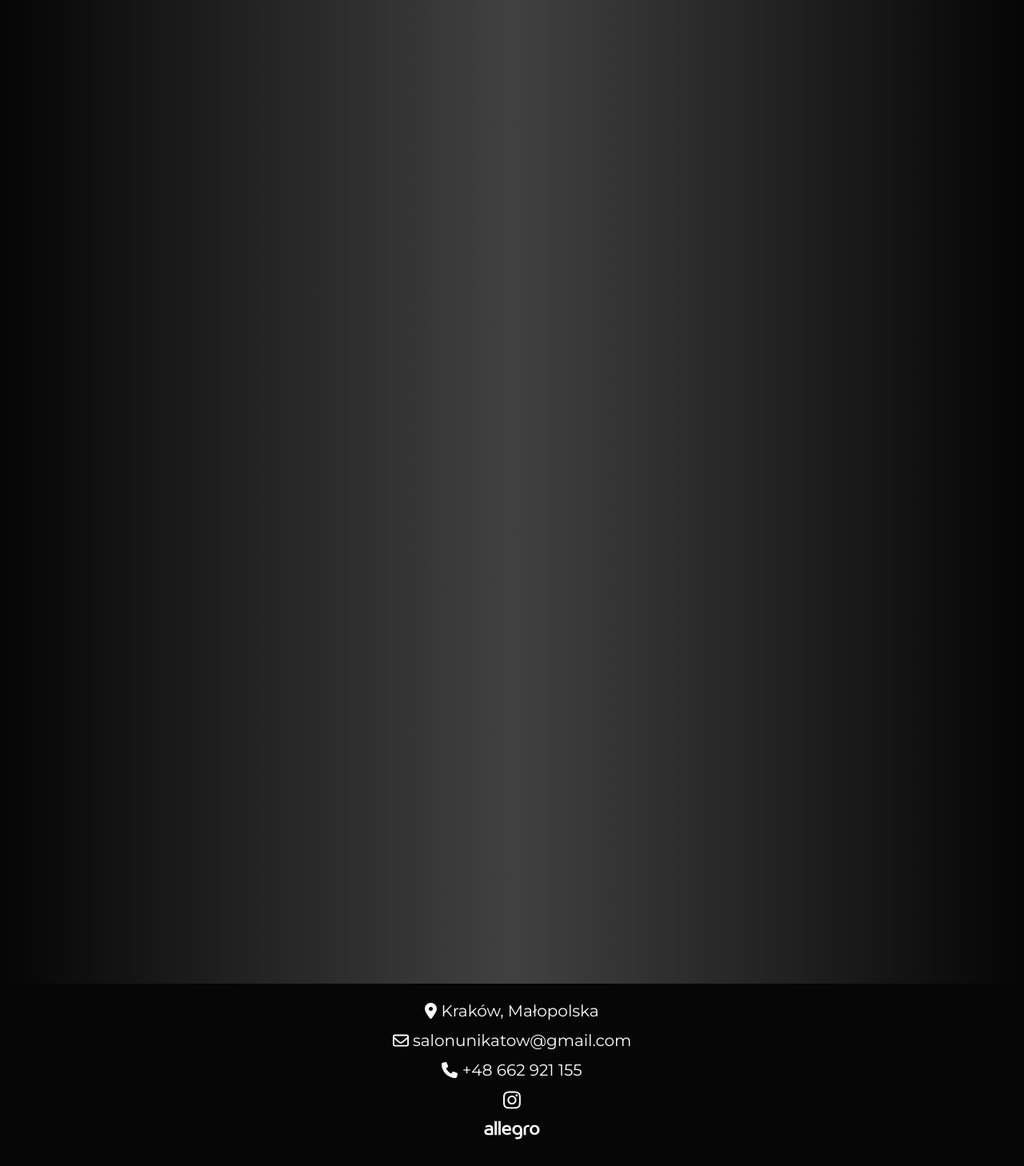
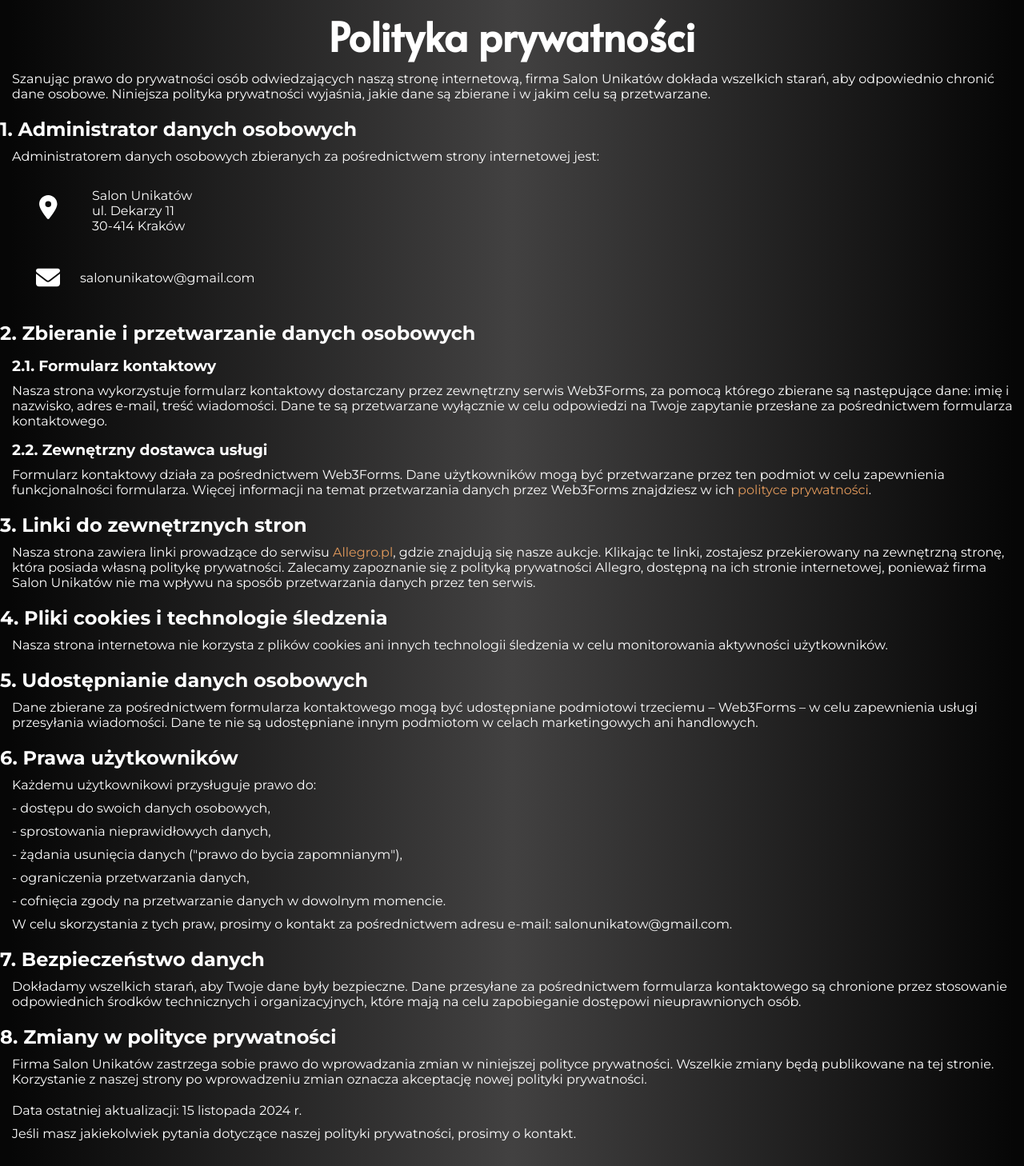
Before and after one commit to jkbednarczyk/subc, a React (Create React App) app: page /privacyPolicy in a window 1280 px wide. Shown: the part 100-1558 px from the top of the page at 80% size. Built offline with nearby package versions, Linux system fonts and the light colour scheme; a web font is replaced by a local one.

Commit message:
SUBC-0010 Privacy policy in Polish

```diff
--- a/src/components/common/CustomLink.tsx
+++ b/src/components/common/CustomLink.tsx
@@ -6,5 +6,8 @@ export const CustomLink = {
     allegroMeissen: "https://allegro.pl/uzytkownik/SalonUnikatow/porcelana-misnia-26165",
     allegroCups: "https://allegro.pl/uzytkownik/SalonUnikatow?tags%5B%5D=SHOP-TAG-112777310-493eab2f-e29a-4e75-ab91-343423206c63",
     allegroComments: "https://allegro.pl/uzytkownik/SalonUnikatow/oceny?page=1",
-    instagramPage: "https://www.instagram.com/salon_unikatow/"
+    allegroHomePage: "https://allegro.pl/",
+    instagramPage: "https://www.instagram.com/salon_unikatow/",
+    web3FormsPrivacyPolicy: "https://web3forms.com/privacy",
+
 }
--- a/src/components/common/customContactItem/CustomContactItem.css
+++ b/src/components/common/customContactItem/CustomContactItem.css
@@ -11,6 +11,7 @@
     justify-content: center;
     display: grid;
     align-content: center;
+    color: var(--text-color);
 }
 
 .icon svg {
--- a/src/components/privacyPolicy/PrivacyPolicy.component.tsx
+++ b/src/components/privacyPolicy/PrivacyPolicy.component.tsx
@@ -1,10 +1,65 @@
+import { faEnvelope, faLocationDot } from '@fortawesome/free-solid-svg-icons';
+import { translate } from '../../lang/utils/TranslationUtils';
+import { CustomContactItem } from '../common/customContactItem/CustomContactItem.component';
 import { Footer } from '../footer/Footer.component';
 import './PrivacyPolicy.css';
+import { NavLink } from 'react-router-dom';
+import { CustomLink } from '../common/CustomLink';
 
 export const PrivacyPolicy = () => {
     return <>
         <section className="privacy_policy">
-            Privacy Policy
+            <h1>{translate("PRIVACY_POLICY_PAGE.TITLE")}</h1>
+                <p>{translate("PRIVACY_POLICY_PAGE.INTRODUCTION")}</p>
+            <h2>{translate("PRIVACY_POLICY_PAGE.TITLE_1")}</h2>
+                <p>{translate("PRIVACY_POLICY_PAGE.PARAGRAPH_1_1")}</p>
+            <div>
+            <CustomContactItem icon={faLocationDot}>
+                    <p>
+                        Salon Unikatów<br />
+                        ul. Dekarzy 11<br />
+                        30-414 Kraków
+                    </p>
+                </CustomContactItem>
+                <CustomContactItem icon={faEnvelope}>
+                    <a href="mailto:salonunikatow@gmail.com">salonunikatow@gmail.com</a>
+                </CustomContactItem>
+            </div>
+            <h2>{translate("PRIVACY_POLICY_PAGE.TITLE_2")}</h2>
+                <h3>{translate("PRIVACY_POLICY_PAGE.SUBTITLE_2_1")}</h3>
+                    <p>{translate("PRIVACY_POLICY_PAGE.PARAGRAPH_2_1")}</p>
+                <h3>{translate("PRIVACY_POLICY_PAGE.SUBTITLE_2_2")}</h3>
+                    <p className="outside_policy">{translate("PRIVACY_POLICY_PAGE.PARAGRAPH_2_2")}
+                        <NavLink to = {CustomLink.web3FormsPrivacyPolicy} target="_blank">
+                            {translate("PRIVACY_POLICY_PAGE.PARAGRAPH_2_LINK")}
+                        </NavLink>.
+                    </p>
+            <h2>{translate("PRIVACY_POLICY_PAGE.TITLE_3")}</h2>
+                <p className="outside_policy">{translate("PRIVACY_POLICY_PAGE.PARAGRAPH_3_1")}
+                    <NavLink to = {CustomLink.web3FormsPrivacyPolicy} target="_blank">
+                        {translate("PRIVACY_POLICY_PAGE.PARAGRAPH_3_LINK")}
+                    </NavLink>
+                    {translate("PRIVACY_POLICY_PAGE.PARAGRAPH_3_2")}
+                </p>
+            <h2>{translate("PRIVACY_POLICY_PAGE.TITLE_4")}</h2>
+                <p>{translate("PRIVACY_POLICY_PAGE.PARAGRAPH_4_1")}</p>
+            <h2>{translate("PRIVACY_POLICY_PAGE.TITLE_5")}</h2>
+                <p>{translate("PRIVACY_POLICY_PAGE.PARAGRAPH_5_1")}</p>
+            <h2>{translate("PRIVACY_POLICY_PAGE.TITLE_6")}</h2>
+                <p>{translate("PRIVACY_POLICY_PAGE.PARAGRAPH_6_1")}</p>
+                <p>{translate("PRIVACY_POLICY_PAGE.PARAGRAPH_6_LIST_1")}</p>
+                <p>{translate("PRIVACY_POLICY_PAGE.PARAGRAPH_6_LIST_2")}</p>
+                <p>{translate("PRIVACY_POLICY_PAGE.PARAGRAPH_6_LIST_3")}</p>
+                <p>{translate("PRIVACY_POLICY_PAGE.PARAGRAPH_6_LIST_4")}</p>
+                <p>{translate("PRIVACY_POLICY_PAGE.PARAGRAPH_6_LIST_5")}</p>
+                <p>{translate("PRIVACY_POLICY_PAGE.PARAGRAPH_6_2")}</p>
+            <h2>{translate("PRIVACY_POLICY_PAGE.TITLE_7")}</h2>
+                <p>{translate("PRIVACY_POLICY_PAGE.PARAGRAPH_7_1")}</p>
+            <h2>{translate("PRIVACY_POLICY_PAGE.TITLE_8")}</h2>
+                <p>{translate("PRIVACY_POLICY_PAGE.PARAGRAPH_8_1")}</p>
+                <p></p>
+                <p>{translate("PRIVACY_POLICY_PAGE.DATE")}</p>
+                <p>{translate("PRIVACY_POLICY_PAGE.CLOSURE")}</p>
         </section>
         <Footer/>
     </>
--- a/src/components/privacyPolicy/PrivacyPolicy.css
+++ b/src/components/privacyPolicy/PrivacyPolicy.css
@@ -2,10 +2,35 @@
     display: flex;
     flex-direction: column;
     width: 100%;
-    height: 1250px;
+    height: 1500px;
     margin: 0 auto;
     max-width: 1300px;
     color: var(--body-color);
     font-family: var(--body-font);
     background: linear-gradient(to right, var(--body-color) 1%, var(--common-page-background) 50%, var(--common-page-background) 50%, var(--body-color) 99%);
 }
+
+.privacy_policy h1 {
+    padding-top: 30px;
+}
+
+.privacy_policy h2 {
+    padding-top: 20px;
+    color: var(--text-color);
+}
+
+.privacy_policy h3 {
+    padding-top: 15px;
+    color: var(--text-color);
+    margin-left: 15px;
+}
+
+.privacy_policy p {
+    padding-top: 10px;
+    color: var(--text-color);
+    margin-left: 15px;
+}
+
+.outside_policy a {
+    color: var(--first-color);
+}
--- a/src/lang/en-gb.json
+++ b/src/lang/en-gb.json
@@ -24,8 +24,6 @@
         "THANK_YOU": "Thank you!",
         "MESSAGE_SENT_SUCCESSFULLY": "Message has been sent successfully"
     },
-
-
 
     "OUR_OFFER": "Our offer",
     "OUR_OFFER_TEXT": "We encourage you to check out our auctions!",
@@ -58,5 +56,19 @@
         "FOURTH": "We buy old stuff, antiques - porcelain, clocks, silverware, coins, old glass and many others...",
         "FIFTH": "We guarantee full transparency of transactions and security, treating everyone with respect.",
         "CONTACT": "Please, contact us!"
+    },
+
+    "PRIVACY_POLICY_PAGE": {
+        "TITLE": "Privacy policy",
+        "TITLE_1": "1.",
+        "TITLE_2": "2.",
+        "TITLE_3": "3.",
+        "TITLE_4": "4.",
+        "TITLE_5": "5.",
+        "TITLE_6": "6.",
+        "TITLE_7": "7.",
+        "TITLE_8": "8.",
+        "SUBTITLE_2_1": "2.1.",
+        "SUBTITLE_2_2": "2.2."
     }
 }
--- a/src/lang/pl-gb.json
+++ b/src/lang/pl-gb.json
@@ -24,8 +24,6 @@
         "THANK_YOU": "Dziękujemy!",
         "MESSAGE_SENT_SUCCESSFULLY": "Wiadomość została wysłana"
     },
-
-
 
     "OUR_OFFER": "Nasza oferta",
     "OUR_OFFER_TEXT": "Zachęcamy do zapoznania się z naszymi aukcjami!",
@@ -58,5 +56,41 @@
         "FOURTH": "Zajmujemy się skupem staroci, antyków – porcelany, zegarów, sreber, monet, starych szkieł oraz wielu innych…",
         "FIFTH": "Gwarantujemy pełną przejrzystość transakcji oraz bezpieczeństwo, traktując każdego z szacunkiem.",
         "CONTACT": "Zapraszamy do kontaktu!"
+    },
+
+    "PRIVACY_POLICY_PAGE": {
+        "TITLE": "Polityka prywatności",
+        "TITLE_1": "1. Administrator danych osobowych",
+        "TITLE_2": "2. Zbieranie i przetwarzanie danych osobowych",
+        "TITLE_3": "3. Linki do zewnętrznych stron",
+        "TITLE_4": "4. Pliki cookies i technologie śledzenia",
+        "TITLE_5": "5. Udostępnianie danych osobowych",
+        "TITLE_6": "6. Prawa użytkowników",
+        "TITLE_7": "7. Bezpieczeństwo danych",
+        "TITLE_8": "8. Zmiany w polityce prywatności",
+        "SUBTITLE_2_1": "2.1. Formularz kontaktowy",
+        "SUBTITLE_2_2": "2.2. Zewnętrzny dostawca usługi",
+        "INTRODUCTION": "Szanując prawo do prywatności osób odwiedzających naszą stronę internetową, firma Salon Unikatów dokłada wszelkich starań, aby odpowiednio chronić dane osobowe. Niniejsza polityka prywatności wyjaśnia, jakie dane są zbierane i w jakim celu są przetwarzane.",
+        "PARAGRAPH_1_1": "Administratorem danych osobowych zbieranych za pośrednictwem strony internetowej jest:",
+        "PARAGRAPH_2_1": "Nasza strona wykorzystuje formularz kontaktowy dostarczany przez zewnętrzny serwis Web3Forms, za pomocą którego zbierane są następujące dane: imię i nazwisko, adres e-mail, treść wiadomości. Dane te są przetwarzane wyłącznie w celu odpowiedzi na Twoje zapytanie przesłane za pośrednictwem formularza kontaktowego.",
+        "PARAGRAPH_2_2": "Formularz kontaktowy działa za pośrednictwem Web3Forms. Dane użytkowników mogą być przetwarzane przez ten podmiot w celu zapewnienia funkcjonalności formularza. Więcej informacji na temat przetwarzania danych przez Web3Forms znajdziesz w ich ",
+        "PARAGRAPH_2_LINK": "polityce prywatności",
+        "PARAGRAPH_3_1": "Nasza strona zawiera linki prowadzące do serwisu ",
+        "PARAGRAPH_3_LINK": "Allegro.pl",
+        "PARAGRAPH_3_2":", gdzie znajdują się nasze aukcje. Klikając te linki, zostajesz przekierowany na zewnętrzną stronę, która posiada własną politykę prywatności. Zalecamy zapoznanie się z polityką prywatności Allegro, dostępną na ich stronie internetowej, ponieważ firma Salon Unikatów nie ma wpływu na sposób przetwarzania danych przez ten serwis.",
+        "PARAGRAPH_4_1": "Nasza strona internetowa nie korzysta z plików cookies ani innych technologii śledzenia w celu monitorowania aktywności użytkowników.",
+        "PARAGRAPH_5_1": "Dane zbierane za pośrednictwem formularza kontaktowego mogą być udostępniane podmiotowi trzeciemu – Web3Forms – w celu zapewnienia usługi przesyłania wiadomości. Dane te nie są udostępniane innym podmiotom w celach marketingowych ani handlowych.",
+        "PARAGRAPH_6_1": "Każdemu użytkownikowi przysługuje prawo do:",
+        "PARAGRAPH_6_LIST_1": "- dostępu do swoich danych osobowych,",
+        "PARAGRAPH_6_LIST_2": "- sprostowania nieprawidłowych danych,",
+        "PARAGRAPH_6_LIST_3": "- żądania usunięcia danych (\"prawo do bycia zapomnianym\"),",
+        "PARAGRAPH_6_LIST_4": "- ograniczenia przetwarzania danych,",
+        "PARAGRAPH_6_LIST_5": "- cofnięcia zgody na przetwarzanie danych w dowolnym momencie.",
+        "PARAGRAPH_6_2": "W celu skorzystania z tych praw, prosimy o kontakt za pośrednictwem adresu e-mail: salonunikatow@gmail.com.",
+        "PARAGRAPH_7_1": "Dokładamy wszelkich starań, aby Twoje dane były bezpieczne. Dane przesyłane za pośrednictwem formularza kontaktowego są chronione przez stosowanie odpowiednich środków technicznych i organizacyjnych, które mają na celu zapobieganie dostępowi nieuprawnionych osób.",
+        "PARAGRAPH_8_1": "Firma Salon Unikatów zastrzega sobie prawo do wprowadzania zmian w niniejszej polityce prywatności. Wszelkie zmiany będą publikowane na tej stronie. Korzystanie z naszej strony po wprowadzeniu zmian oznacza akceptację nowej polityki prywatności.",
+        "DATE": "Data ostatniej aktualizacji: 15 listopada 2024 r.",
+        "CLOSURE": "Jeśli masz jakiekolwiek pytania dotyczące naszej polityki prywatności, prosimy o kontakt."
+
     }
 }
```
